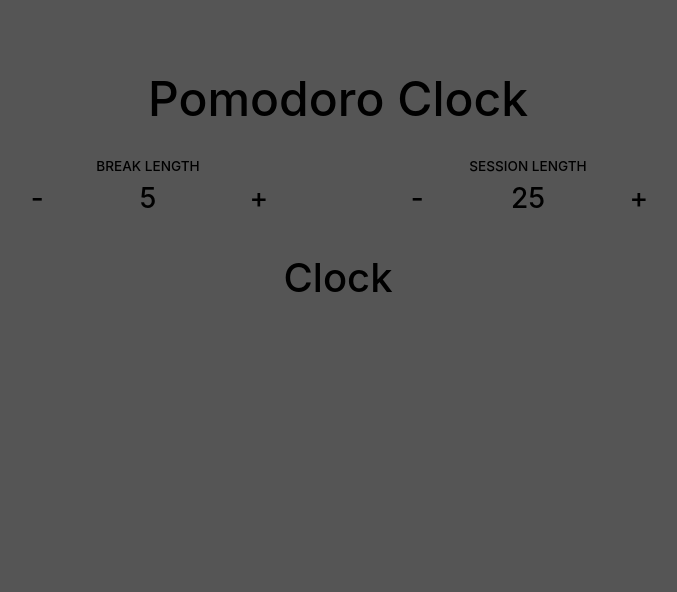
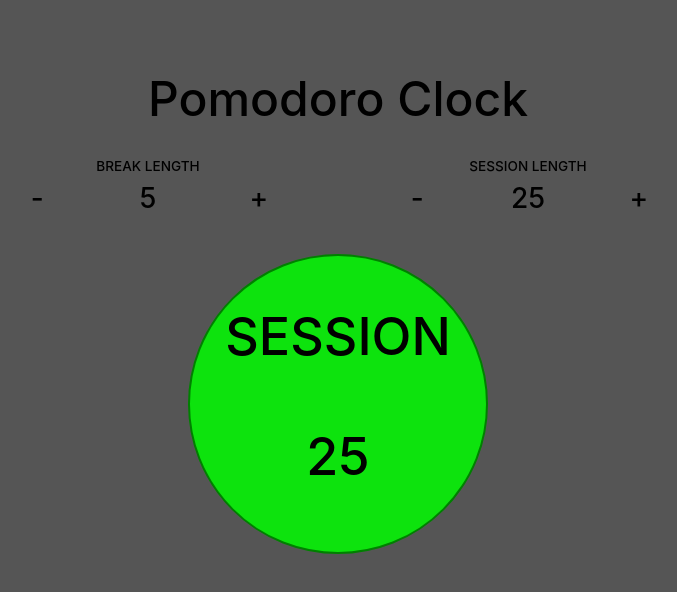
Before and after one commit to MarkFSkinner/pomodoro-clock, a React (Create React App) app: page / in a window 1280 px wide. Shown: the top 592 px of the page, without its empty margins (302-979 px from the left). Built offline with nearby package versions, Linux system fonts and the light colour scheme.

Commit message:
Set currentTime equal to sessionTime

```diff
--- a/src/App.js
+++ b/src/App.js
@@ -10,7 +10,8 @@ import {
   increaseBreakTime,
   decreaseBreakTime,
   increaseSessionTime,
-  decreaseSessionTime
+  decreaseSessionTime,
+  setCurrentTime
 } from './actions';
 
 
@@ -22,16 +23,18 @@ class App extends Component {
       this.props.increaseBreakTime();
     }
     if(e.target.classList.contains('break-decrease')) {
-      if (this.props.myData.breakTime > 0) {
+      if (this.props.myData.breakTime > 1) {
         this.props.decreaseBreakTime();
       }
     }
     if(e.target.classList.contains('session-increase')) {
       this.props.increaseSessionTime();
+      this.props.setCurrentTime();
     }
     if(e.target.classList.contains('session-decrease')) {
-      if (this.props.myData.sessionTime > 0) {
+      if (this.props.myData.sessionTime > 1) {
         this.props.decreaseSessionTime();
+        this.props.setCurrentTime();
       }
     }
   }
@@ -45,7 +48,7 @@ class App extends Component {
           sessionTime={this.props.myData.sessionTime}
           handleClick={this.handleClick}
         />
-        <Clock />
+        <Clock currentTime={this.props.myData.currentTime} />
       </div>
     );
   }
@@ -61,5 +64,6 @@ export default connect(mapStateToProps, {
   increaseBreakTime,
   decreaseBreakTime,
   increaseSessionTime,
-  decreaseSessionTime
+  decreaseSessionTime,
+  setCurrentTime
 })(App);
--- a/src/actions/index.js
+++ b/src/actions/index.js
@@ -2,7 +2,8 @@ import {
   BREAK_INCREASE,
   BREAK_DECREASE,
   SESSION_INCREASE,
-  SESSION_DECREASE
+  SESSION_DECREASE,
+  SET_CURRENT_TIME
 } from './types';
 
 export const increaseBreakTime = () => {
@@ -28,3 +29,9 @@ export const decreaseSessionTime = () => {
     type: SESSION_DECREASE
   }
 }
+
+export const setCurrentTime = () => {
+  return {
+    type: SET_CURRENT_TIME
+  }
+}
--- a/src/actions/types.js
+++ b/src/actions/types.js
@@ -2,3 +2,4 @@ export const BREAK_INCREASE = 'BREAK_INCREASE';
 export const BREAK_DECREASE = 'BREAK_DECREASE';
 export const SESSION_INCREASE = 'SESSION_INCREASE';
 export const SESSION_DECREASE = 'SESSION_DECREASE';
+export const SET_CURRENT_TIME = 'SET_CURRENT_TIME';
--- a/src/components/Clock.js
+++ b/src/components/Clock.js
@@ -1,8 +1,21 @@
 import React from 'react';
 
-const Clock = () => (
-  <div>
-    <h1>Clock</h1>
+const Clock = props => (
+  <div className="row">
+    <div className="col-12">
+      <div className="circle clickable">
+        <div className="row">
+          <div className="col-12">
+            <h1 id="status" className="countdown-data">SESSION</h1>
+          </div>
+        </div>
+        <div className="row">
+          <div className="col-12">
+            <h1 id="current-time" className="countdown-data">{props.currentTime}</h1>
+          </div>
+        </div>
+      </div>
+    </div>
   </div>
 );
 
--- a/src/reducers/mainReducer.js
+++ b/src/reducers/mainReducer.js
@@ -2,12 +2,14 @@ import {
   BREAK_INCREASE,
   BREAK_DECREASE,
   SESSION_INCREASE,
-  SESSION_DECREASE
+  SESSION_DECREASE,
+  SET_CURRENT_TIME
 } from '../actions/types';
 
 const initialState = {
   breakTime: 5,
   sessionTime: 25,
+  currentTime: 25,
   totalTime: undefined,
   interval: undefined,
   remaining: undefined,
@@ -43,6 +45,11 @@ export default function(state = initialState, action) {
         ...state,
         sessionTime: state.sessionTime - 1
       }
+    case SET_CURRENT_TIME:
+      return {
+        ...state,
+        currentTime: state.sessionTime
+      }
     default:
       return state;
   }
```
